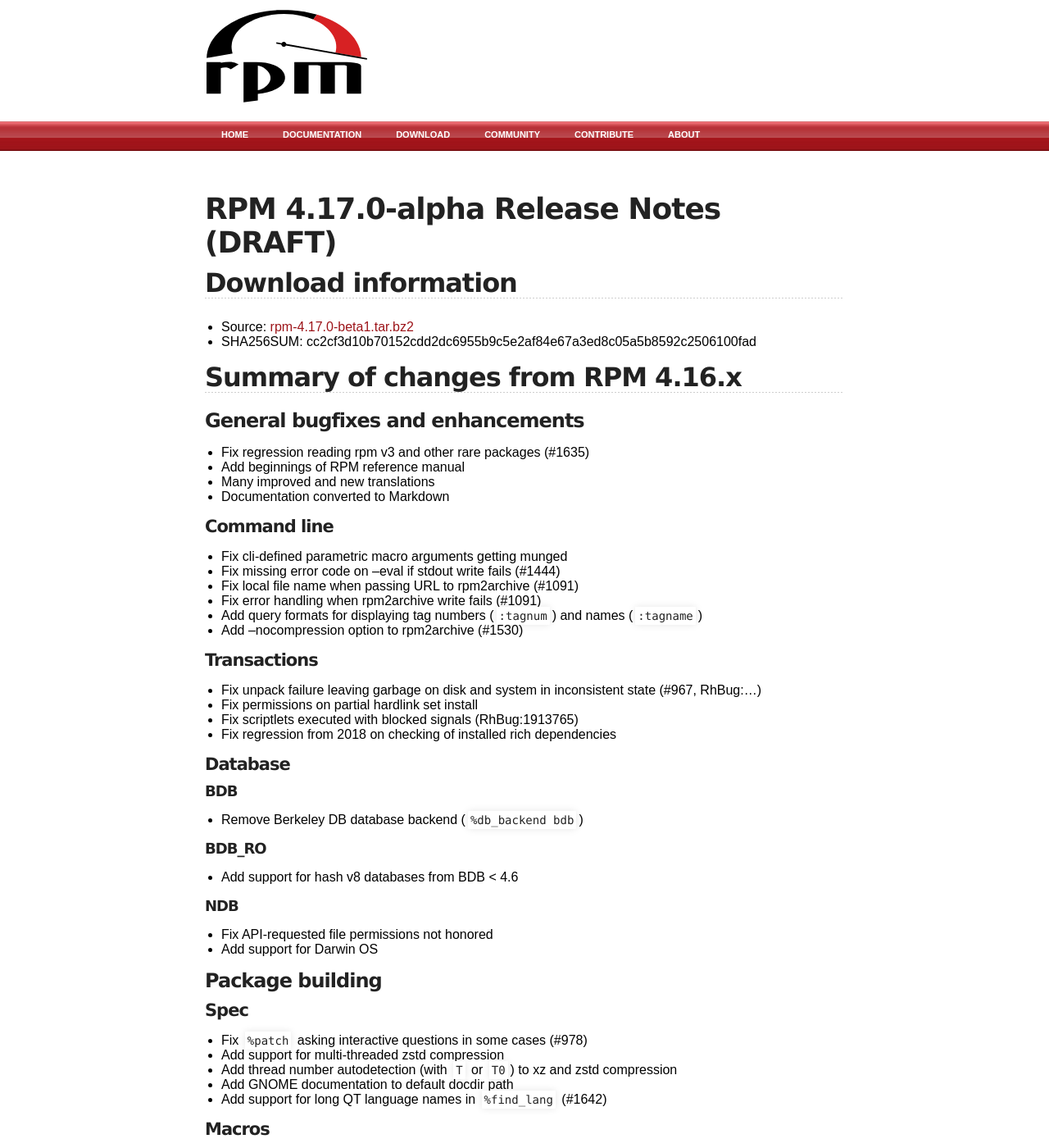
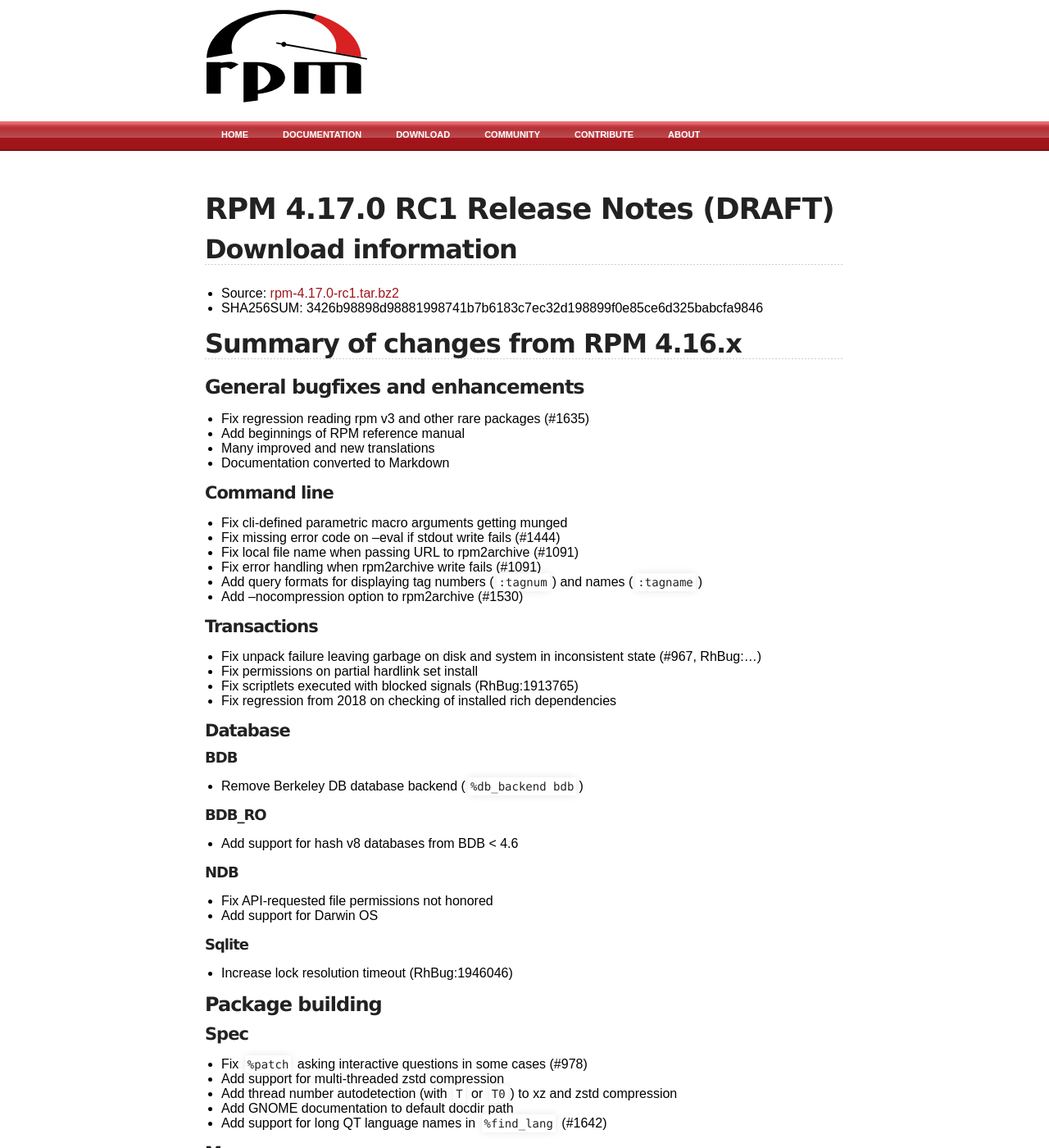
Before and after one commit to rpm-software-management/rpm-web, a Jekyll site: the page built from wiki/Releases/4.17.0.md, in a window 1280 px wide and 1400 px high. Shown: the whole window at 82% size. Built offline with Jekyll 4.4.1, drawn with Linux system fonts in a browser that asks for light colours; some of the changed text lies outside the part shown.

Commit message:
Release rpm 4.17.0 rc1

```diff
--- a/wiki/Releases/4.17.0.md
+++ b/wiki/Releases/4.17.0.md
@@ -3,11 +3,11 @@ layout: default
 title: rpm.org - Releases
 ---
 
-# RPM 4.17.0-alpha Release Notes (DRAFT)
+# RPM 4.17.0 RC1 Release Notes (DRAFT)
 
 ## Download information
- * Source: [rpm-4.17.0-beta1.tar.bz2](https://ftp.osuosl.org/pub/rpm/releases/testing/rpm-4.17.0-beta1.tar.bz2)
- * SHA256SUM: cc2cf3d10b70152cdd2dc6955b9c5e2af84e67a3ed8c05a5b8592c2506100fad
+ * Source: [rpm-4.17.0-rc1.tar.bz2](https://ftp.osuosl.org/pub/rpm/releases/testing/rpm-4.17.0-rc1.tar.bz2)
+ * SHA256SUM: 3426b98898d98881998741b7b6183c7ec32d198899f0e85ce6d325babcfa9846
 
 ## Summary of changes from RPM 4.16.x
 
@@ -45,6 +45,9 @@ title: rpm.org - Releases
 * Fix API-requested file permissions not honored
 * Add support for Darwin OS
 
+##### Sqlite
+* Increase lock resolution timeout (RhBug:1946046)
+
 ### Package building
 
 #### Spec
@@ -75,6 +78,7 @@ title: rpm.org - Releases
 #### Buildroot policies
 * Fix ELF files not getting stripped when debuginfo is disabled (RhBug:988812,
   RhBug:1634084)
+* Fix SecureBoot signatures getting stripped from kernel modules (RhBug:1967291)
 * Add parallel execution to brp-check-rpaths, optimize
 * Add checks for `DT_RUNPATH` when looking for `RPATH` issues
 * Add policy for removing executable bits from shared libraries
```
Also changed, not shown: other parts of wiki/Releases/4.17.0.md (+2 -1 lines), download.md (+1 -1 lines), index.md (+7 -0 lines), timeline.md (+7 -0 lines).
